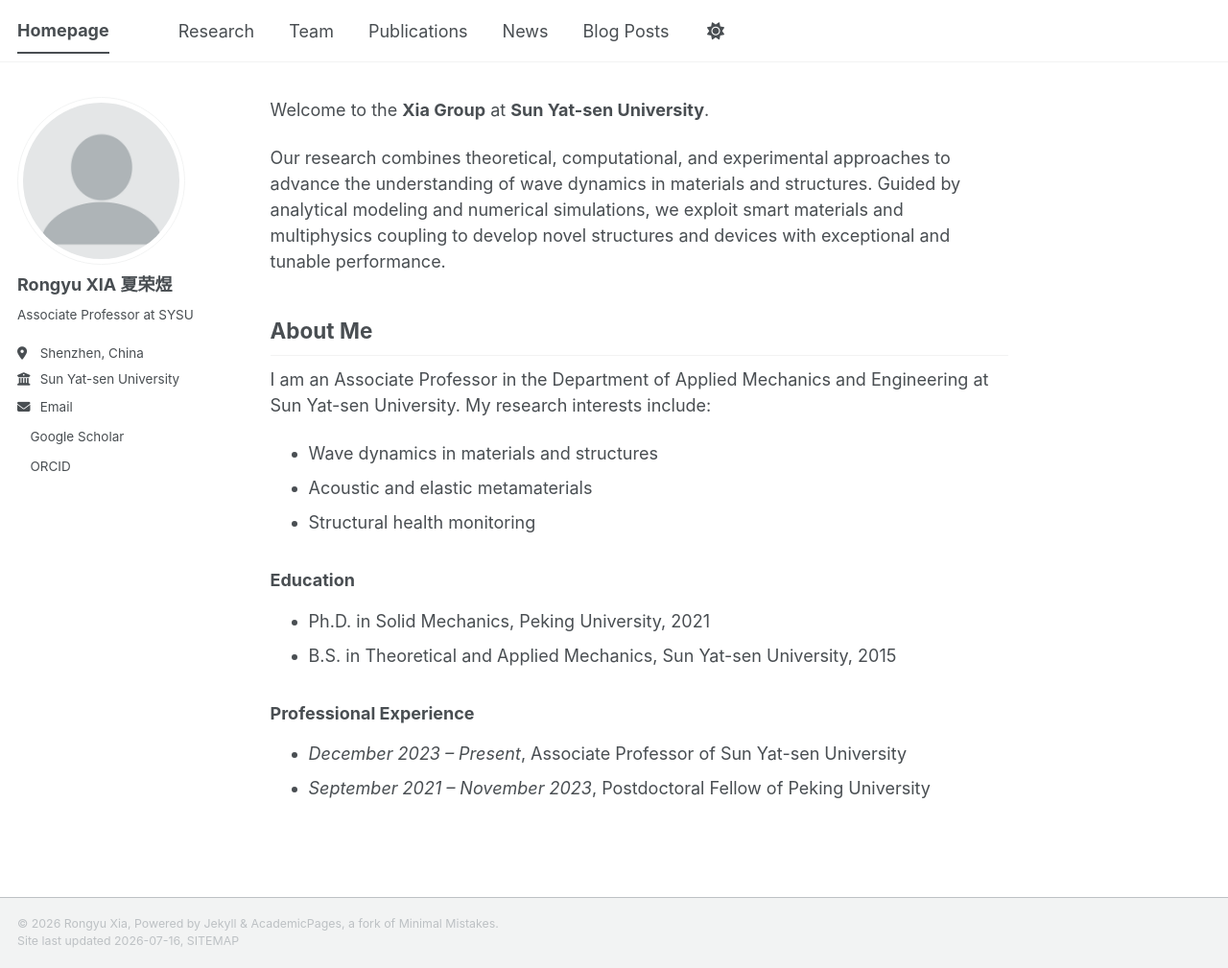
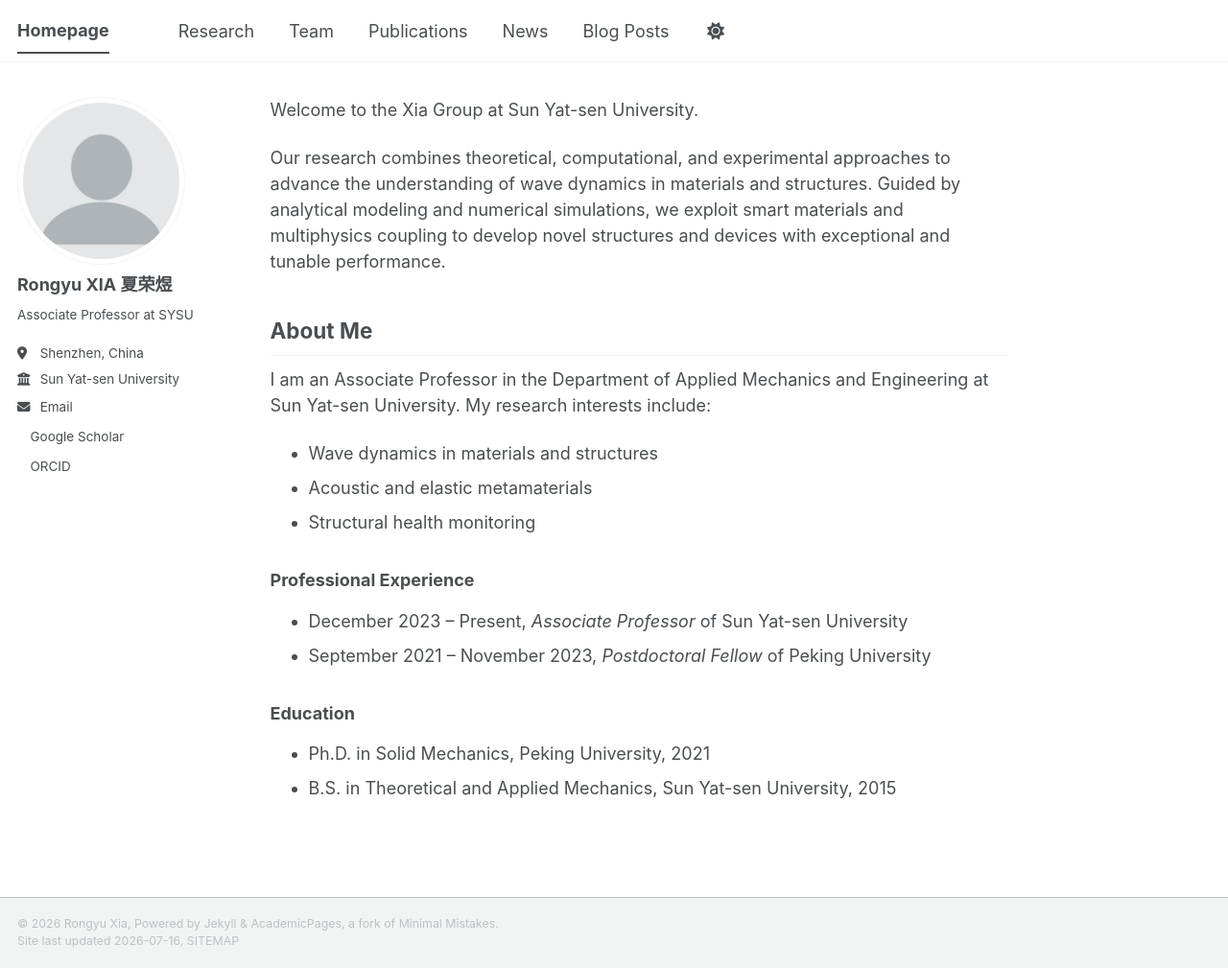
Before and after one commit to RongyuXia/rongyuxia.github.io, a Jekyll site: the page built from _pages/about.md, in a window 1280 px wide and 1009 px high. Shown: the whole window at 96% size. Built offline with Jekyll 4.4.1, drawn with Linux system fonts in a browser that asks for light colours; a style sheet for code colours, icons or effects is not loaded.

```diff
--- a/_pages/about.md
+++ b/_pages/about.md
@@ -7,7 +7,7 @@ redirect_from:
   - /about.html
 ---
 
-Welcome to the **Xia Group** at **Sun Yat-sen University**.
+Welcome to the Xia Group at Sun Yat-sen University.
 
 Our research combines theoretical, computational, and experimental approaches to advance the understanding of wave dynamics in materials and structures. Guided by analytical modeling and numerical simulations, we exploit smart materials and multiphysics coupling to develop novel structures and devices with exceptional and tunable performance.
 
@@ -19,12 +19,12 @@ I am an Associate Professor in the Department of Applied Mechanics and Engineeri
 * Acoustic and elastic metamaterials
 * Structural health monitoring
 
+### Professional Experience
+
+- December 2023 – Present, *Associate Professor* of Sun Yat-sen University
+- September 2021 – November 2023, *Postdoctoral Fellow* of Peking University
+
 ### Education
 
 - Ph.D. in Solid Mechanics, Peking University, 2021
 - B.S. in Theoretical and Applied Mechanics, Sun Yat-sen University, 2015
-
-### Professional Experience
-
-- *December 2023 – Present*, Associate Professor of Sun Yat-sen University
-- *September 2021 – November 2023*, Postdoctoral Fellow of Peking University
```
